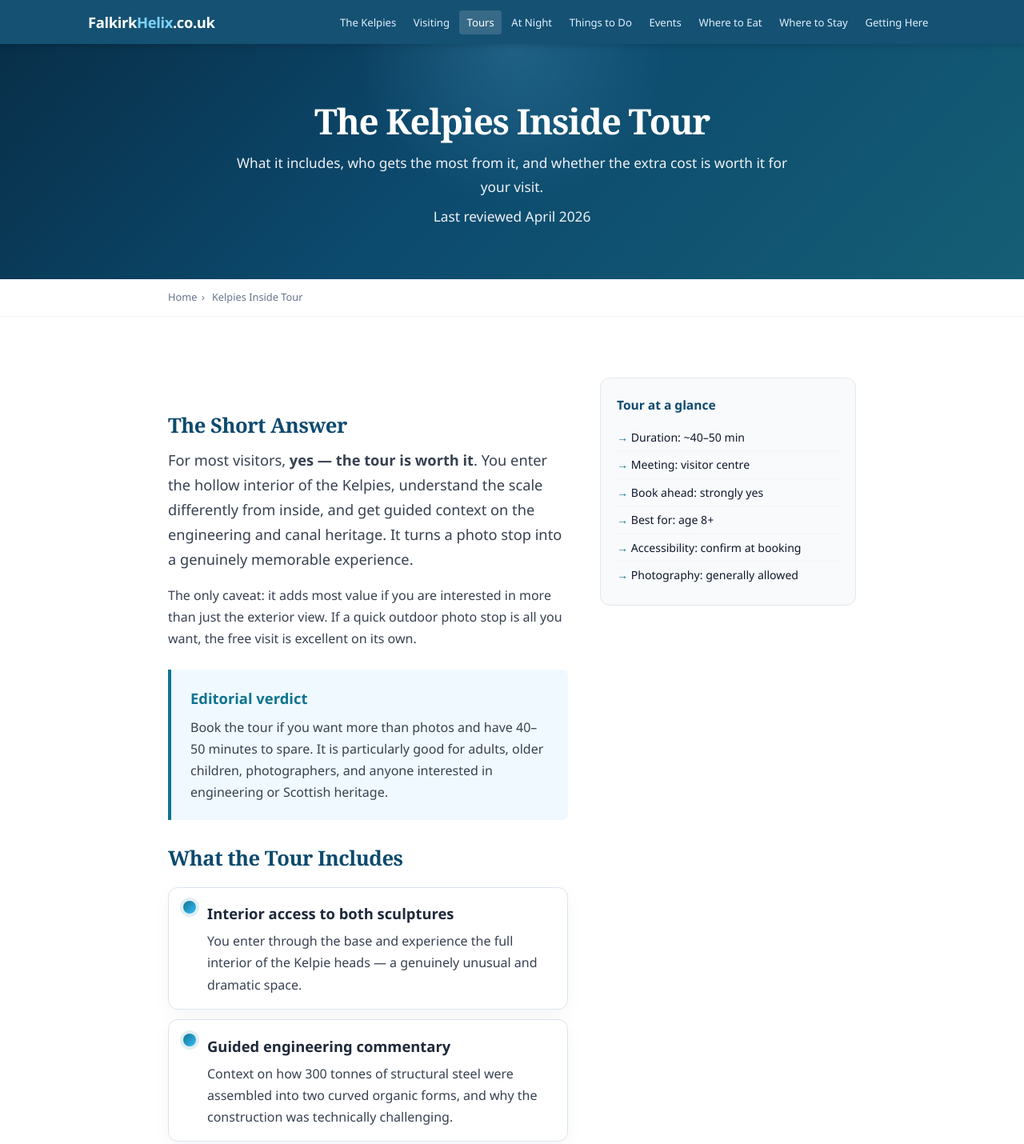
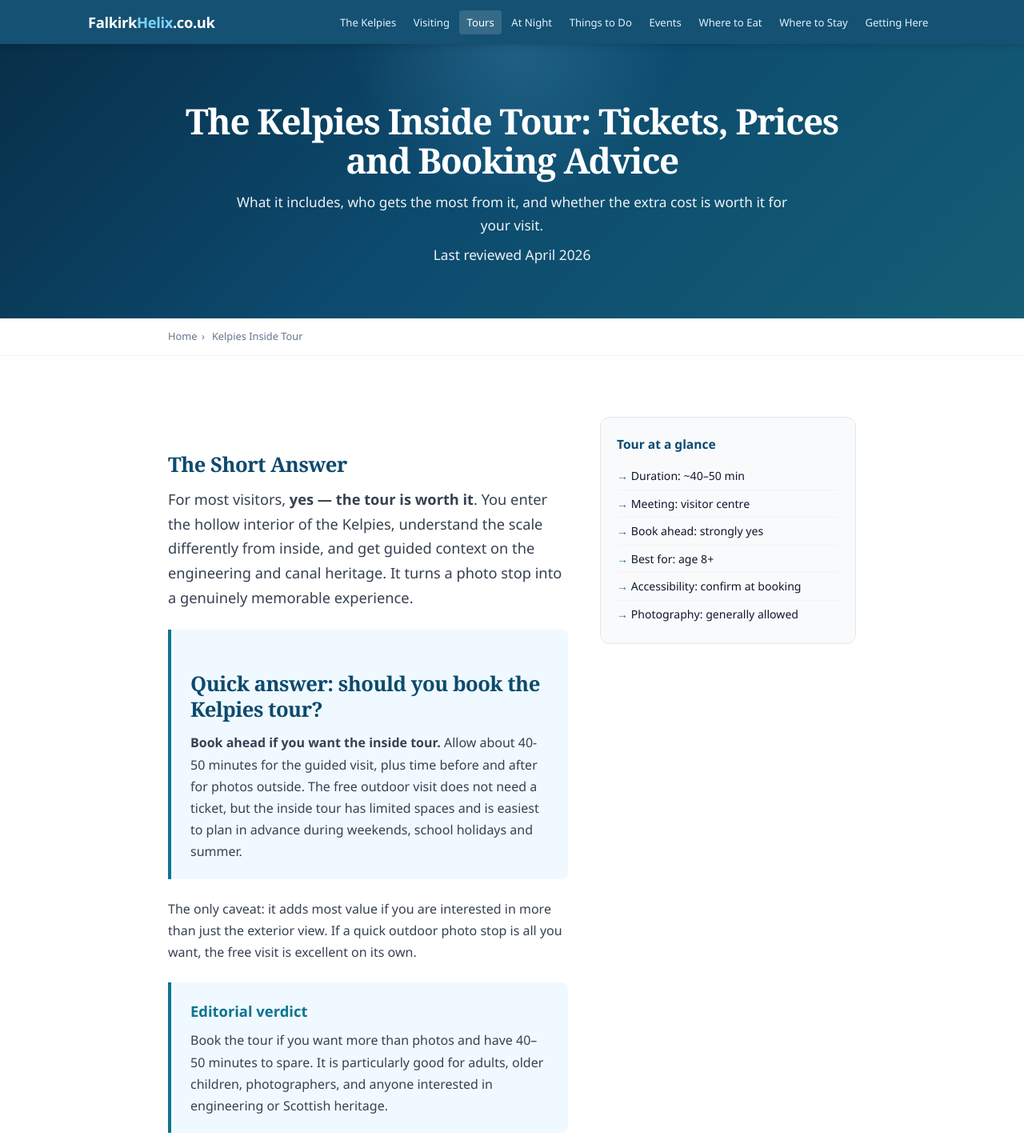
Before and after one commit to Crawford1982/helix, a plain HTML site: page tour.html in a window 1280 px wide. Shown: the top 1430 px of the page at 80% size. Drawn offline with Linux system fonts and the light colour scheme.

Commit message:
Improve SEO targeting from Search Console audit

```diff
--- a/tour.html
+++ b/tour.html
@@ -12,8 +12,8 @@
 <link href="https://www.googletagmanager.com" rel="dns-prefetch"/>
 <script async="" src="https://www.googletagmanager.com/gtag/js?id=G-SHTLL2F34W"></script>
 <script src="ga.js"></script>
-<title>Kelpies Inside Tour — Is It Worth It? | FalkirkHelix.co.uk</title>
-<meta content="Everything about The Kelpies inside tour: what it includes, how long it takes, whether it is worth the cost, and how to book. Independent guide for visitors." name="description"/>
+<title>Kelpies Tour Tickets, Prices & Inside Tour Guide 2026 | FalkirkHelix.co.uk</title>
+<meta content="Kelpies inside tour guide: tickets, prices, how long it takes, booking advice, accessibility, photos and whether the tour is worth it in 2026." name="description"/>
 <link href="https://falkirkhelix.co.uk/tour.html" rel="canonical"/>
 <link href="https://falkirkhelix.co.uk/tour.html" hreflang="en-GB" rel="alternate"/>
 <link href="https://falkirkhelix.co.uk/tour.html" hreflang="x-default" rel="alternate"/>
@@ -58,7 +58,7 @@
 </header>
 <section class="hero">
 <div class="container">
-<h1>The Kelpies Inside Tour</h1>
+<h1>The Kelpies Inside Tour: Tickets, Prices and Booking Advice</h1>
 <p>What it includes, who gets the most from it, and whether the extra cost is worth it for your visit.</p>
 <p class="hero-sub">Last reviewed April 2026</p>
 </div>
@@ -73,6 +73,11 @@
 <div class="content">
 <h2>The Short Answer</h2>
 <p class="lede">For most visitors, <strong>yes — the tour is worth it</strong>. You enter the hollow interior of the Kelpies, understand the scale differently from inside, and get guided context on the engineering and canal heritage. It turns a photo stop into a genuinely memorable experience.</p>
+
+      <div class="info-box">
+        <h2>Quick answer: should you book the Kelpies tour?</h2>
+        <p><strong>Book ahead if you want the inside tour.</strong> Allow about 40-50 minutes for the guided visit, plus time before and after for photos outside. The free outdoor visit does not need a ticket, but the inside tour has limited spaces and is easiest to plan in advance during weekends, school holidays and summer.</p>
+      </div>
 <p>The only caveat: it adds most value if you are interested in more than just the exterior view. If a quick outdoor photo stop is all you want, the free visit is excellent on its own.</p>
 <div class="info-box">
 <h3>Editorial verdict</h3>
```
Also changed, not shown: getting-here.html (+2 -2 lines), visiting.html (+2 -2 lines).
